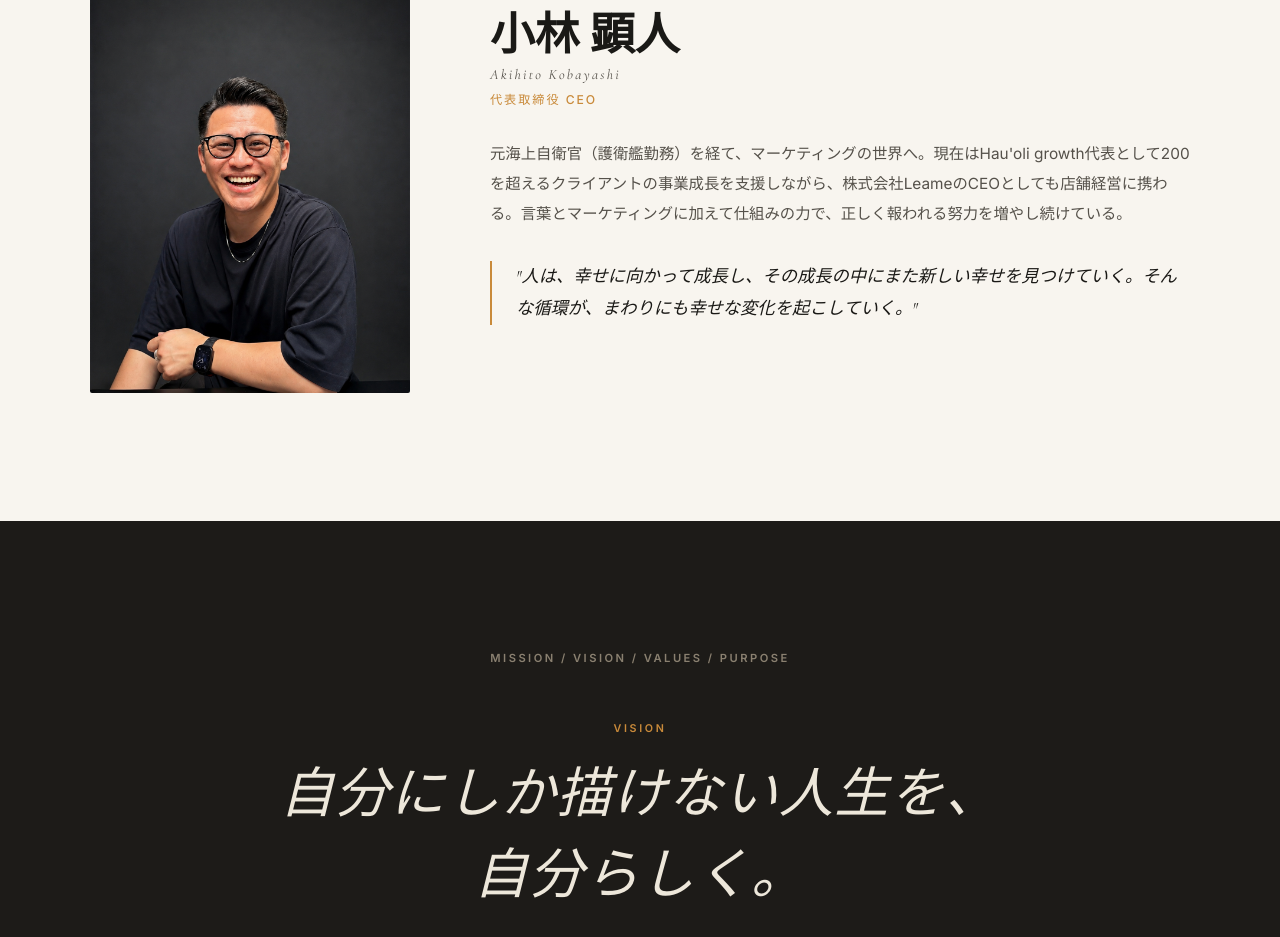
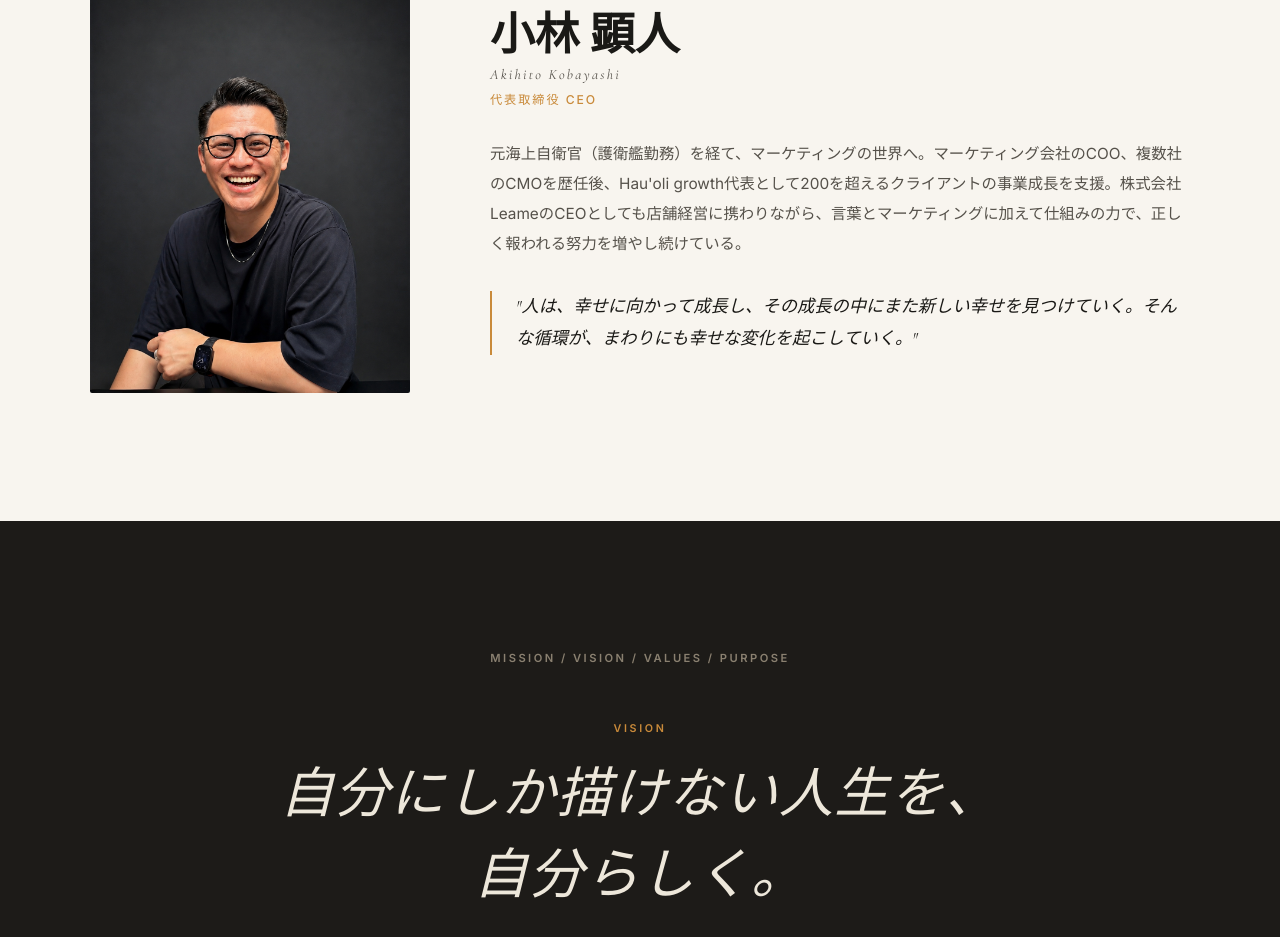
Before and after one commit to akhauoli/hauoli-site, a React (Vite) app: page / in a window 1280 px wide. Shown: the part 2600-3537 px from the top of the page. Built offline with nearby package versions, Linux system fonts and the light colour scheme.

Commit message:
代表プロフィール更新: COO・CMO歴任を追記
Co-Authored-By: Claude Sonnet 4.6 <noreply@anthropic.com>

```diff
--- a/src/App.jsx
+++ b/src/App.jsx
@@ -280,7 +280,7 @@ function About() {
           </h2>
           <p className="about-role">代表取締役 CEO</p>
           <p className="about-bio">
-            元海上自衛官（護衛艦勤務）を経て、マーケティングの世界へ。現在はHau'oli growth代表として200を超えるクライアントの事業成長を支援しながら、株式会社LeameのCEOとしても店舗経営に携わる。言葉とマーケティングに加えて仕組みの力で、正しく報われる努力を増やし続けている。
+            元海上自衛官（護衛艦勤務）を経て、マーケティングの世界へ。マーケティング会社のCOO、複数社のCMOを歴任後、Hau'oli growth代表として200を超えるクライアントの事業成長を支援。株式会社LeameのCEOとしても店舗経営に携わりながら、言葉とマーケティングに加えて仕組みの力で、正しく報われる努力を増やし続けている。
           </p>
           <blockquote className="about-belief">
             "人は、幸せに向かって成長し、その成長の中にまた新しい幸せを見つけていく。そんな循環が、まわりにも幸せな変化を起こしていく。"
```
